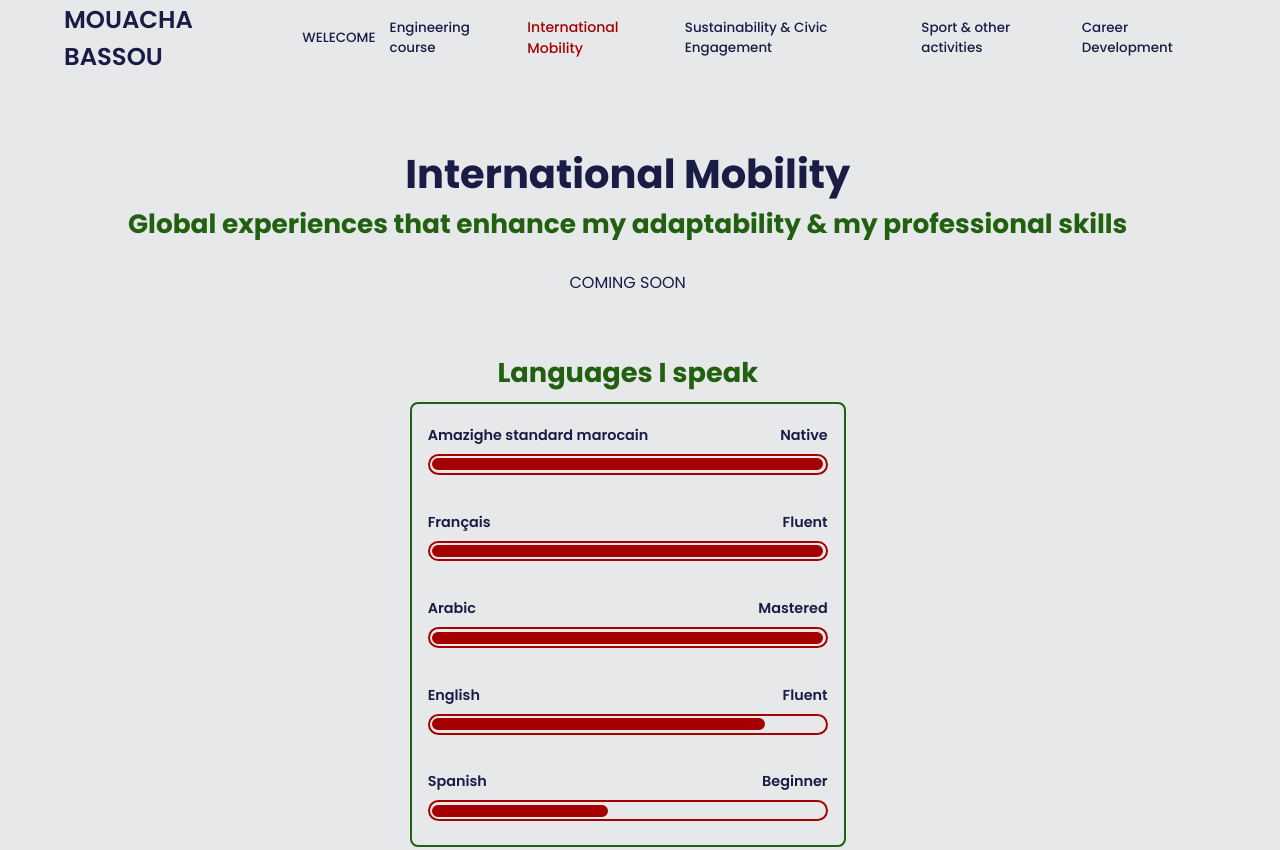
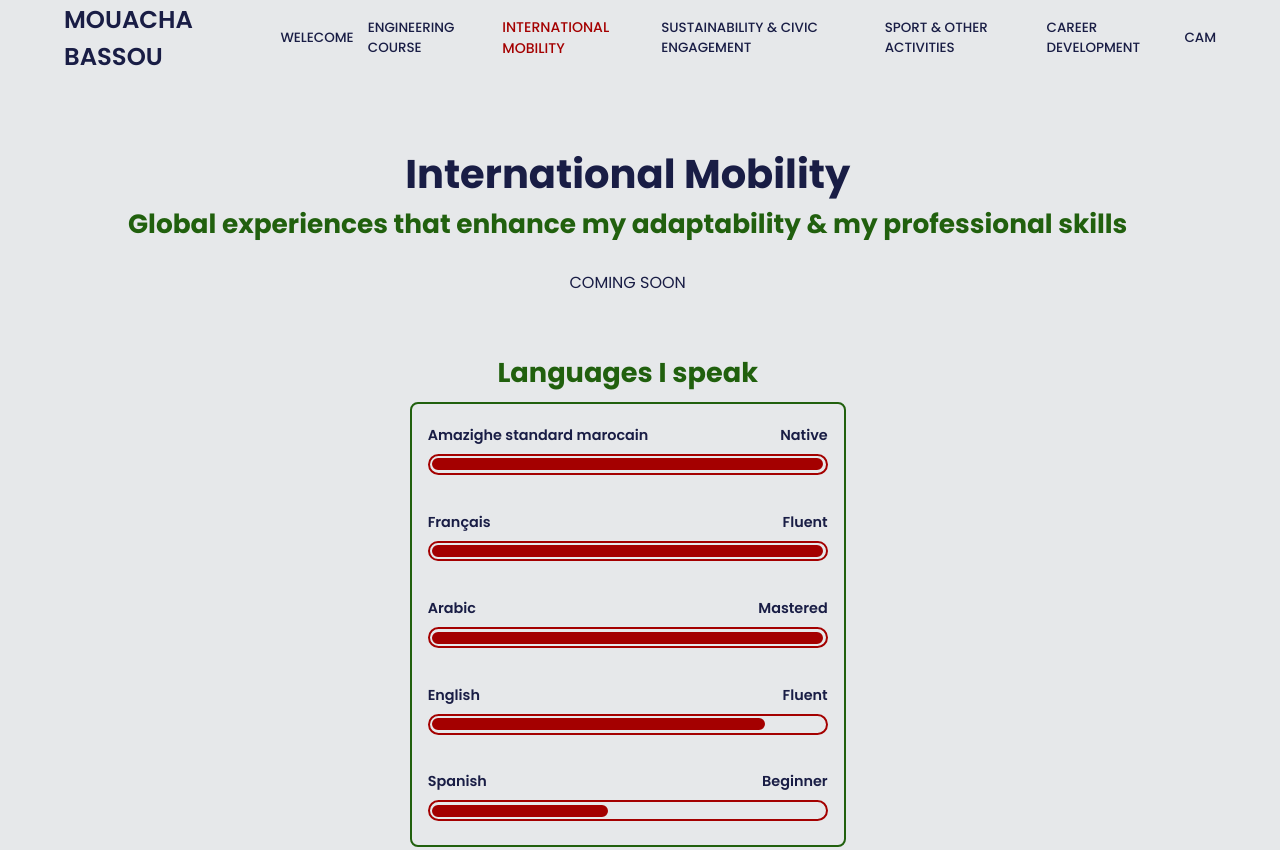
Before and after one commit to Bassou-Mou/portfolio, a plain HTML site: page international-mobility.html in a window 1280 px wide. Shown: the top 850 px of the page. Drawn offline with nearby package versions, Linux system fonts and the light colour scheme.

Commit message:
Add files via upload

```diff
--- a/international-mobility.html
+++ b/international-mobility.html
@@ -16,11 +16,13 @@
         <a href="index.html" class = "logo">MOUACHA BASSOU</a>
         <nav class="navbar">
             <a href="index.html">WELECOME</a>
-            <a href="engineering-course.html" >Engineering course</a>
-            <a href="" class="active">International Mobility</a>
-            <a href="sustainability.html">Sustainability & Civic Engagement</a>
-            <a href="activities.html">Sport & other activities</a>
-            <a href="career-development.html">Career Development</a>
+            <a href="engineering-course.html" >ENGINEERING COURSE</a>
+            <a href="" class="active">INTERNATIONAL MOBILITY</a>
+            <a href="sustainability.html">SUSTAINABILITY & CIVIC ENGAGEMENT</a>
+            <a href="activities.html">SPORT & OTHER ACTIVITIES</a>
+            <a href="career-development.html">CAREER DEVELOPMENT</a>
+            <a href="CAM.html">CAM</a>
+
         </nav>
     </header>
     <section class="home">
```
